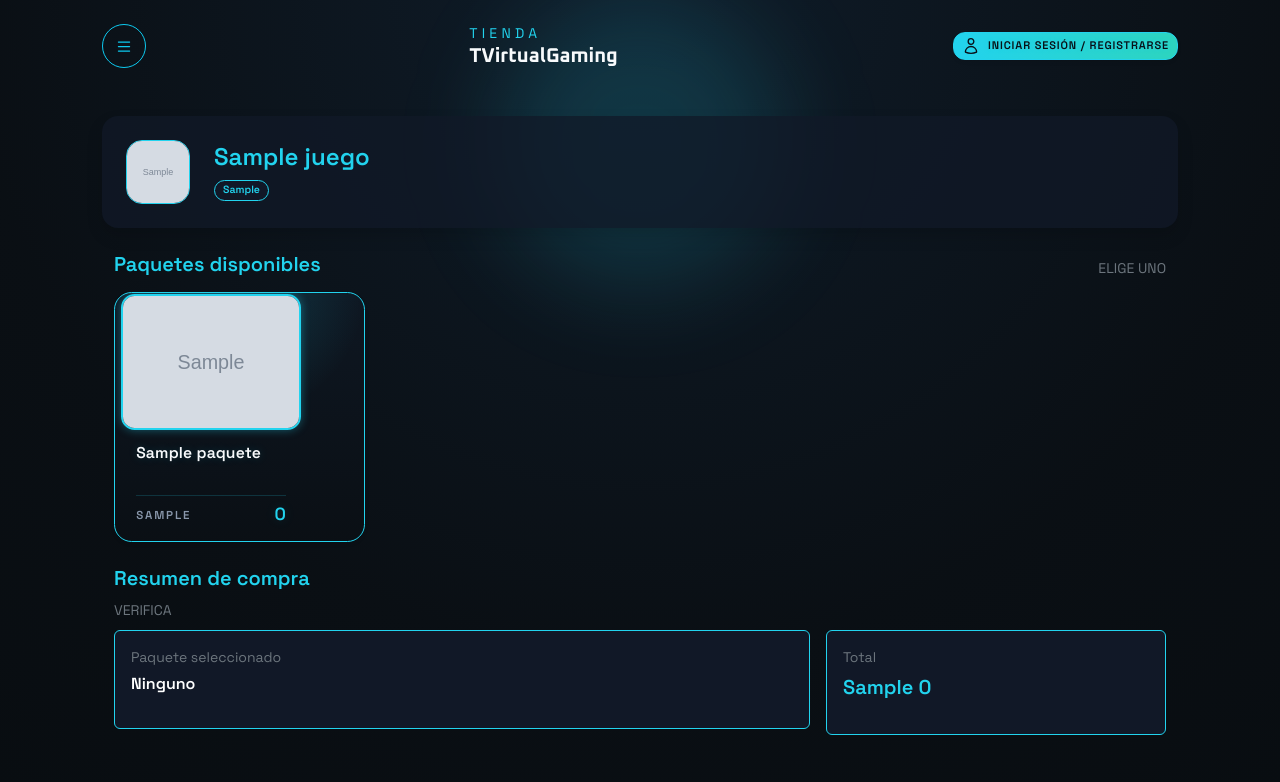
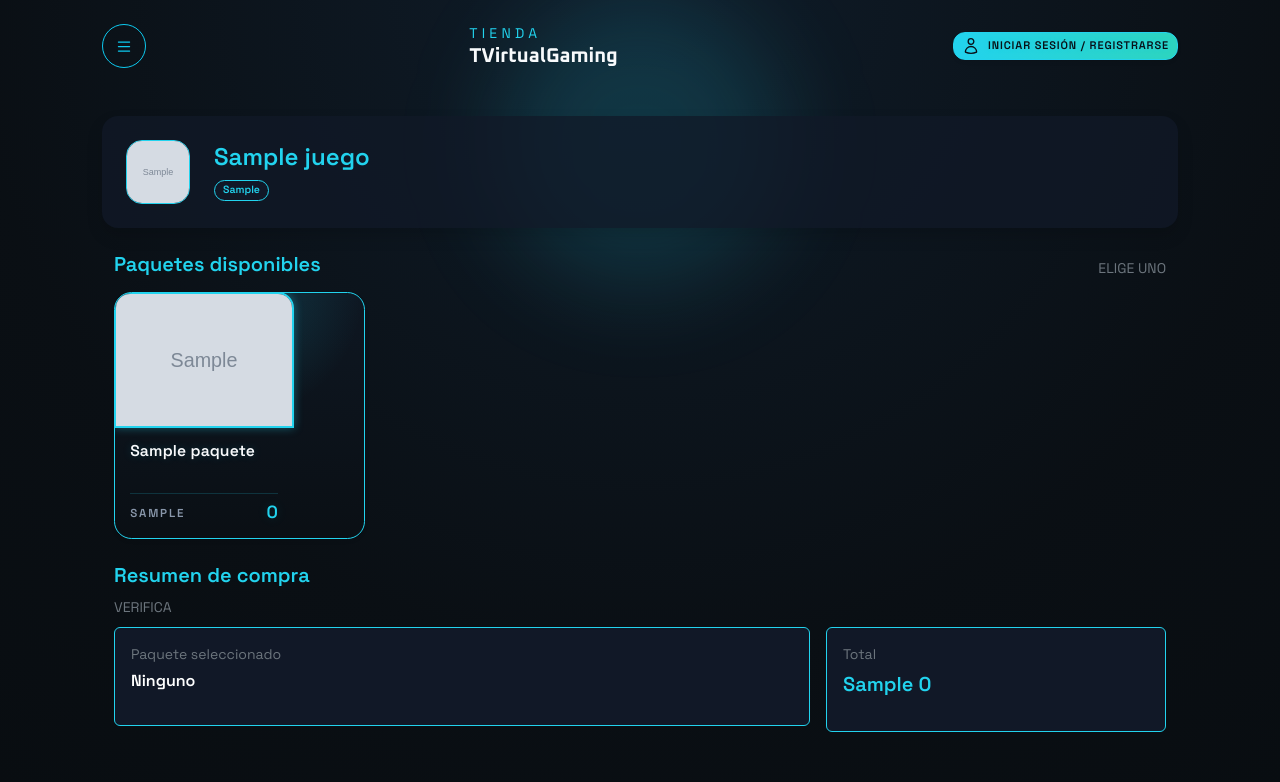
Before and after one commit to reinalddo/virtualgamingdanisa, a PHP site: page /juego/1 in a window 1280 px wide. Shown: the part 17-799 px from the top of the page. Run offline with PHP 8.4, Linux system fonts and the light colour scheme; data comes from the database, SQL or seed files in the repository; tables that the repository leaves empty or names only in its code hold one stand-in row (values such as "Sample post"); grey boxes marked "Sample" are stand-in pictures; a stand-in replaces the project's code that opens the database connection.

Commit message:
Bordes con imagen

```diff
--- a/game.php
+++ b/game.php
@@ -590,9 +590,11 @@ include __DIR__ . "/includes/header.php";
 
   .pack-card {
     min-height: 15rem;
+      padding: 0;
     border-width: 1px;
     border-radius: 1.1rem;
     overflow: hidden;
+      appearance: none;
     background:
       radial-gradient(circle at top, rgba(var(--theme-button-primary-rgb), 0.18), transparent 45%),
       linear-gradient(180deg, rgba(var(--theme-button-surface-rgb), 0.98), rgba(var(--theme-bg-main-rgb), 0.98));
@@ -606,16 +608,20 @@ include __DIR__ . "/includes/header.php";
 
   .pack-card .card-body {
     min-height: 100%;
+    display: flex;
+    flex-direction: column;
   }
 
   .pack-card-media {
-    width: 100%;
+    width: calc(100% + 2px);
+    margin: -1px -1px 0;
     min-height: 8.5rem;
     display: flex;
     align-items: center;
     justify-content: center;
     position: relative;
     overflow: hidden;
+    border-radius: 1rem 1rem 0 0;
     background: linear-gradient(180deg, rgba(var(--theme-bg-main-rgb), 0.45), rgba(var(--theme-bg-main-rgb), 0.05));
     flex-shrink: 0;
   }
```
